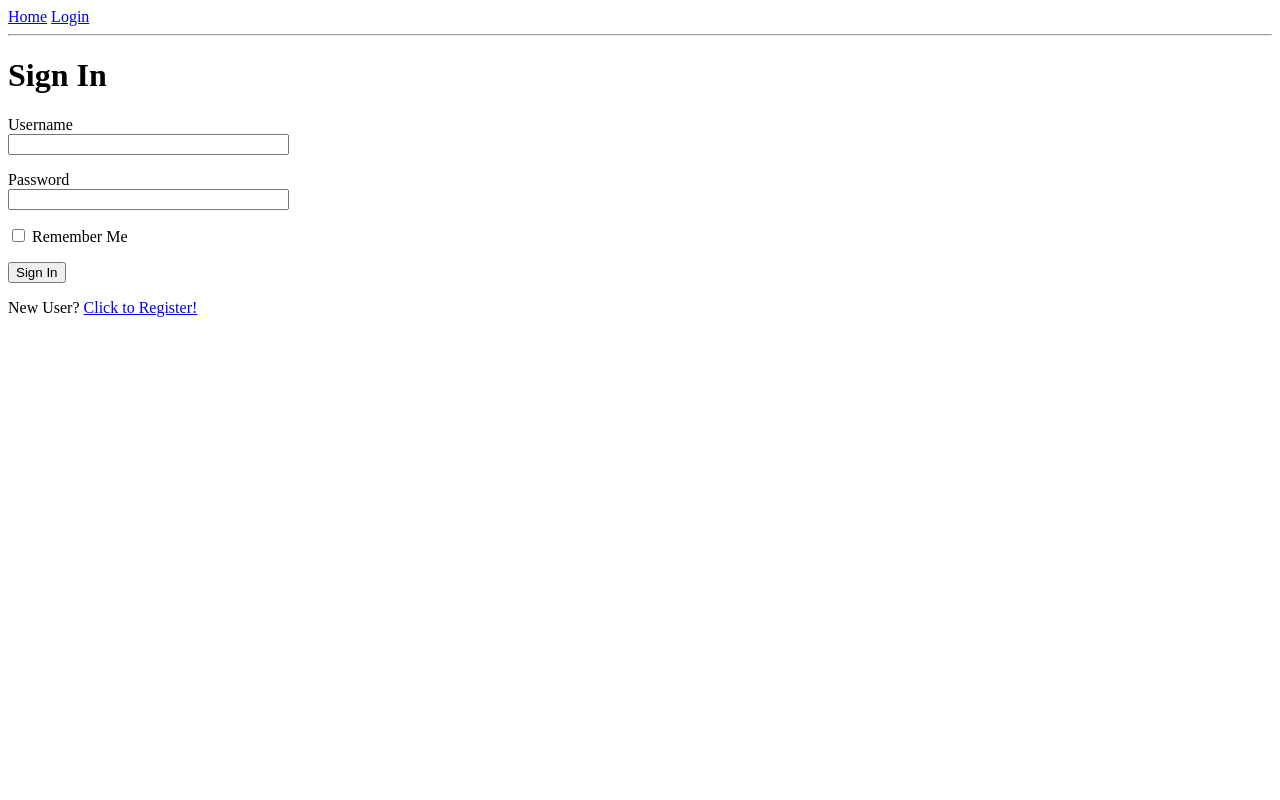
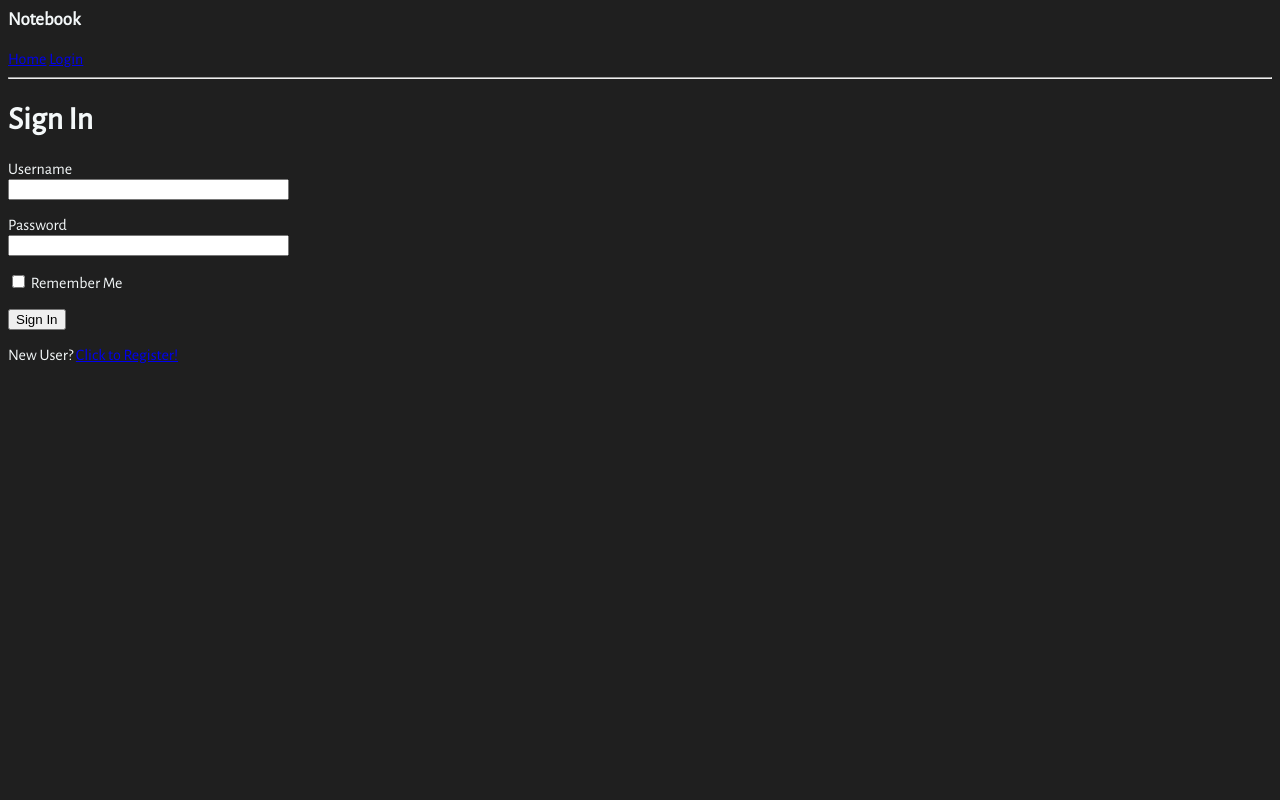
Before and after one commit to ResetMind/notebook, a Flask app: a page that uses app/templates/base.html in a window 1280 px wide. Run offline with Flask 2, Linux system fonts and the light colour scheme.

Commit message:
Начата работа с css

```diff
--- a/app/__init__.py
+++ b/app/__init__.py
@@ -10,5 +10,6 @@ db = SQLAlchemy(app)
 migrate = Migrate(app, db)
 login = LoginManager(app)
 login.login_view = 'login'
+app.config['SEND_FILE_MAX_AGE_DEFAULT'] = 0
 
 from app import routes, models
--- /dev/null
+++ b/app/static/css/styles.css
@@ -0,0 +1,14 @@
+body {
+    background-color: #1f1f1f;
+    color: #f4f8f9;
+    font-family: 'Alegreya Sans', sans-serif, "Lucida Sans Unicode";
+    text-align: justify;
+}
+.header {
+
+}
+
+::selection {
+    color: #1f1f1f;
+    background: #f4f8f9;
+}
--- a/app/templates/base.html
+++ b/app/templates/base.html
@@ -1,9 +1,12 @@
 <html>
 <head>
     <title>{{ title }} - Notebook</title>
+    <link rel="stylesheet" type="text/css" href="{{ url_for('static', filename='css/styles.css') }}"/>
+    <link href="https://fonts.googleapis.com/css?family=Alegreya+Sans&display=swap" rel="stylesheet">
 </head>
 <body>
-<div>
+<div class="header">
+    <h3>Notebook</h3>
     <a href="{{ url_for('index') }}">Home</a>
     {% if current_user.is_anonymous %}
         <a href="{{ url_for('login') }}">Login</a>
@@ -13,6 +16,7 @@
     {% endif %}
 </div>
 <hr>
+<div class="content">
     {% with messages = get_flashed_messages() %}
         {% if messages %}
             <ul>
@@ -23,5 +27,6 @@
         {% endif %}
     {% endwith %}
     {% block content %}{% endblock %}
+</div>
 </body>
 </html>
--- a/app/templates/index.html
+++ b/app/templates/index.html
@@ -1,7 +1,7 @@
 {% extends "base.html" %}
 
 {% block content %}
-    <h1>Hi, {{ current_user.username }}!</h1>
+    <h1>{{ current_user.username }}</h1>
     {% for note in notes %}
     <div><p>{{ note.id }} {{ note.header }} <b>{{ note.body }}</b>
         <a href="{{ url_for('note_edit', username=current_user.username, id=note.id) }}">Edit</a>
```
Lines whose indentation alone changed are shown as unchanged.
